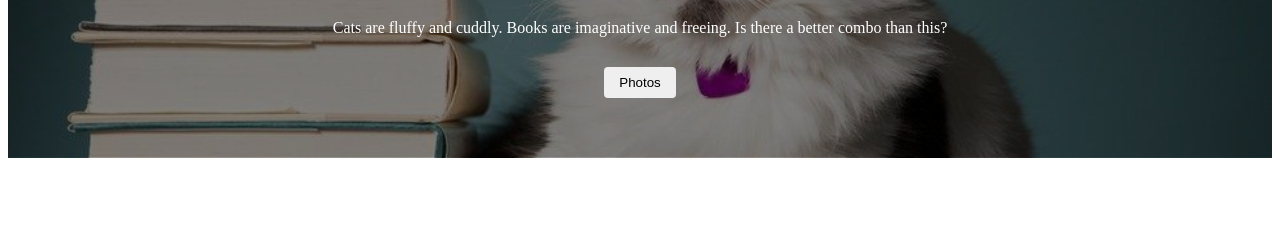
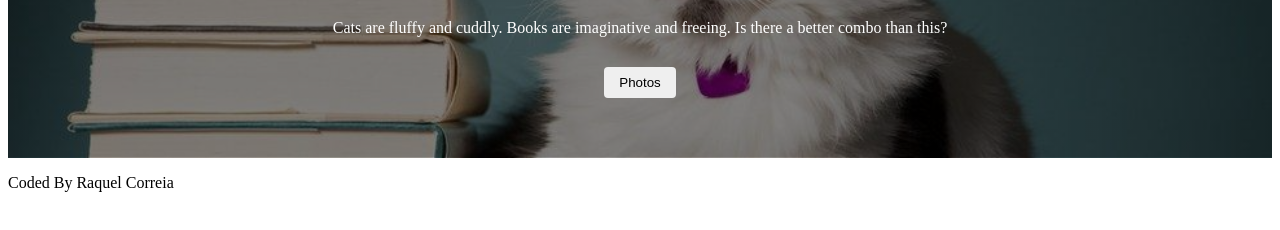
Before and after one commit to rccorreia99/catsandbooks, a plain HTML site: page index.html in a window 1280 px wide. Shown: the part 170-400 px from the top of the page. Drawn offline with Linux system fonts and the light colour scheme.

Commit message:
added footer and an image to add to its background

```diff
--- a/index.html
+++ b/index.html
@@ -13,5 +13,10 @@
         <p>Cats are fluffy and cuddly. Books are imaginative and freeing. Is there a better combo than this?</p>
         <button>Photos</button>
       </header>
+<p>
+</p>
+<footer>
+    <p> Coded By Raquel Correia </p>
+</footer>
 </body>
 </html>
```
Also changed, not shown: images/cat2.jpg (added).
